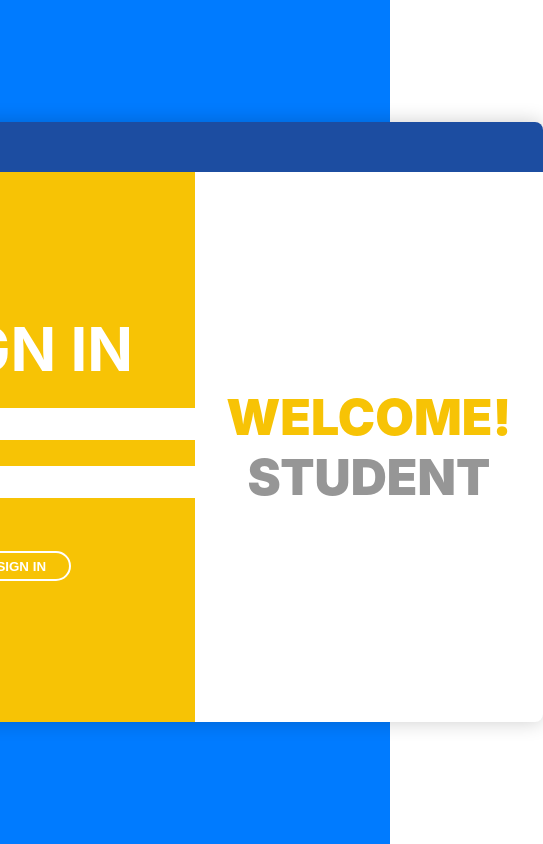
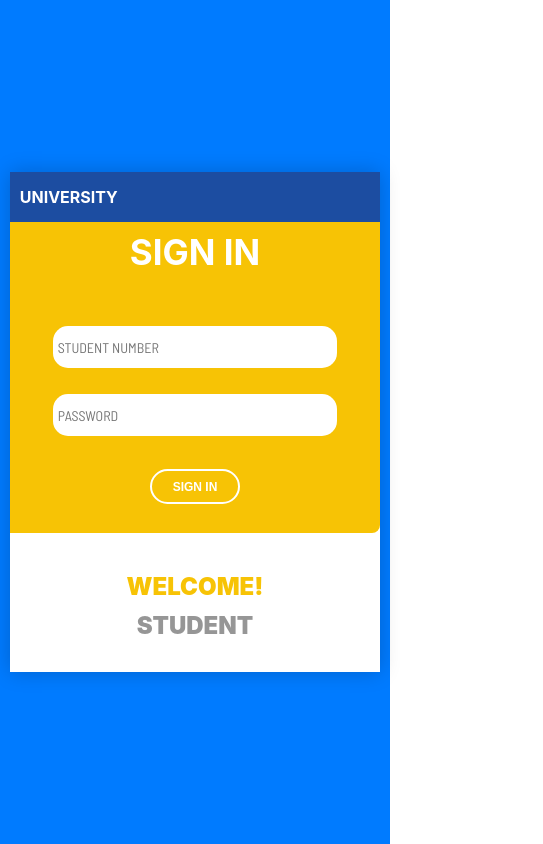
Before and after one commit to Shoccio/course_checklist, a React (Create React App) app in the folder frontend/: page / in a window 390 px wide. Shown: the whole page, 543 px wide, since content can reach past the window. Built offline with nearby package versions, Linux system fonts and the light colour scheme.

Commit message:
Added responsiveness in login page

```diff
--- a/frontend/src/style/login.module.css
+++ b/frontend/src/style/login.module.css
@@ -1,8 +1,7 @@
-
 .page.loginPage{
     margin: 0;
     padding: 0;
-    background-color: #007BFF; /* A nice blue */
+    background-color: #007BFF;
     height: 100vh;
     display: flex;
     justify-content: center;
@@ -112,3 +111,119 @@
     color: rgb(150, 150, 150);
     font-weight: 900;
 }
+
+/* iPad (768px and up) */
+@media (max-width: 1024px) {
+    form{
+        width: 100%;
+    }
+    .login {
+        width: 90%;
+        height: auto;
+        min-height: 600px;
+    }
+
+    .login .logForm {
+        width: 80%;
+        max-width: 700px;
+        margin-left: auto;
+        margin-right: auto;
+    }
+
+    .login .leftBlock h1 {
+        font-size: 45px;
+    }
+
+    .login .welcome {
+        font-size: 35px;
+    }
+
+    .perpetualite {
+        font-size: 35px;
+    }
+}
+
+/* iPhone 12 Pro (390px) */
+@media (max-width: 480px) {
+    .login {
+        width: 95%;
+        height: auto;
+        min-height: 500px;
+        border-radius: 0;
+    }
+
+    .login header {
+        border-radius: 0;
+    }
+
+    .login .loginBody {
+        flex-direction: column;
+    }
+
+    .login .block {
+        width: 100%;
+    }
+
+    .login .leftBlock {
+        border-bottom-left-radius: 0;
+        border-bottom-right-radius: 8px;
+    }
+
+    .login .logForm {
+        width: 85%;
+        max-width: 280px;
+        height: 40px;
+        font-size: 14px;
+    }
+
+    .login .leftBlock h1 {
+        font-size: 35px;
+        margin-bottom: 10px;
+    }
+
+    .login .logButton {
+        height: 35px;
+        width: 90px;
+        margin-top: 30px;
+        font-size: 12px;
+    }
+
+    .login .welcome {
+        font-size: 24px;
+        margin: 20px 0;
+    }
+
+    .perpetualite {
+        font-size: 24px;
+    }
+
+    .leftBlock form {
+        padding: 20px;
+    }
+}
+
+/* Small tablets and large phones (481px - 768px) */
+@media (max-width: 768px) and (min-width: 481px) {
+    .login {
+        width: 90%;
+        height: auto;
+        min-height: 550px;
+    }
+
+    .login .logForm {
+        width: 85%;
+        max-width: 300px;
+    }
+
+    .login .leftBlock h1 {
+        font-size: 40px;
+    }
+
+    .login .welcome {
+        font-size: 30px;
+    }
+
+    .perpetualite {
+        font-size: 30px;
+    }
+}
```
